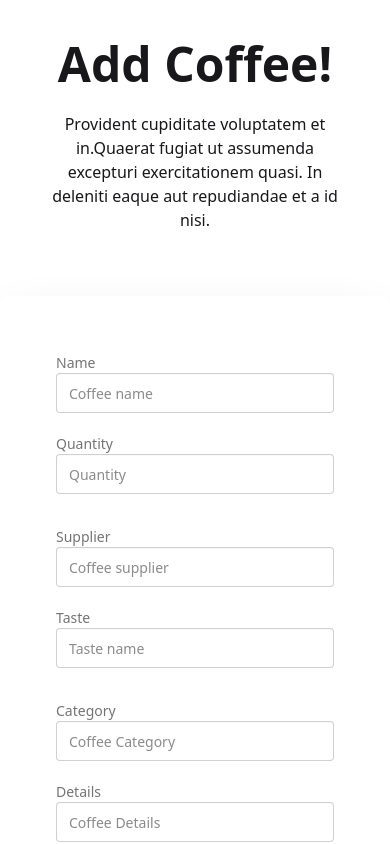
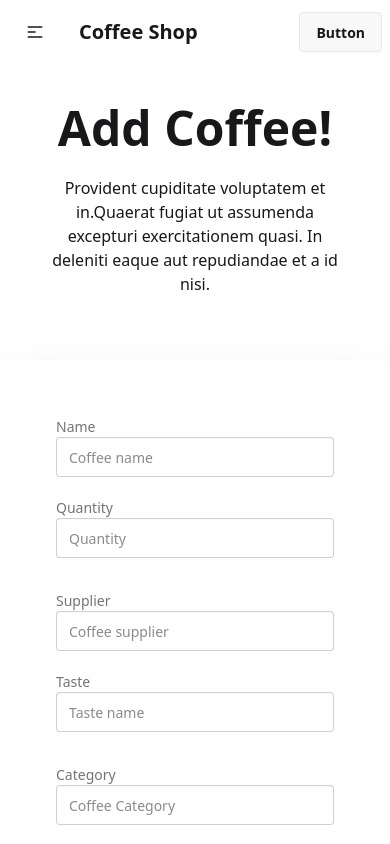
Before and after one commit to Sakif-Hridoy/Coffee-Store-Node-CRUD-Client, a React (Vite) app: page /addCoffee in a window 390 px wide. Shown: the top 844 px of the page. Built offline with nearby package versions, Linux system fonts and the light colour scheme.

Commit message:
modify pages with previous data

```diff
--- a/src/App.jsx
+++ b/src/App.jsx
@@ -1,28 +1,35 @@
-import { useState } from "react";
-
-import "./App.css";
-import { Outlet, useLoaderData } from "react-router-dom";
-import CoffeeCard from "./CoffeeCard";
+import { useState } from 'react'
+import reactLogo from './assets/react.svg'
+import viteLogo from '/vite.svg'
+import './App.css'
 
 function App() {
-  const loadedCoffees = useLoaderData();
-  const [coffees, setCoffees] = useState(loadedCoffees);
+  const [count, setCount] = useState(0)
 
   return (
-    <div className='m-20'>
-      <h1 className='text-6xl text-center my-20 text-purple-600'>Hot Hot Cold Coffee: {coffees.length}</h1>
-      <div className='grid md:grid-cols-2 gap-4'>
-        {
-          coffees.map(coffee => <CoffeeCard
-            key={coffee._id}
-            coffee={coffee}
-            coffees={coffees}
-            setCoffees={setCoffees}
-          ></CoffeeCard>)
-        }
+    <>
+      <div>
+        <a href="https://vite.dev" target="_blank">
+          <img src={viteLogo} className="logo" alt="Vite logo" />
+        </a>
+        <a href="https://react.dev" target="_blank">
+          <img src={reactLogo} className="logo react" alt="React logo" />
+        </a>
       </div>
-    </div>
+      <h1>Vite + React</h1>
+      <div className="card">
+        <button onClick={() => setCount((count) => count + 1)}>
+          count is {count}
+        </button>
+        <p>
+          Edit <code>src/App.jsx</code> and save to test HMR
+        </p>
+      </div>
+      <p className="read-the-docs">
+        Click on the Vite and React logos to learn more
+      </p>
+    </>
   )
 }
 
-export default App;
+export default App
--- a/src/components/AddCoffee.jsx
+++ b/src/components/AddCoffee.jsx
@@ -1,7 +1,9 @@
 import React from "react";
+import { useNavigate } from "react-router-dom";
 import Swal from 'sweetalert2'
 
 const AddCoffee = () => {
+  const navigate = useNavigate();
   const handleAddCoffee = (event) => {
     event.preventDefault();
 
@@ -41,6 +43,7 @@ const AddCoffee = () => {
                 confirmButtonText: 'Cool'
               })
         }
+        navigate('/');
     })
   };
   return (
--- a/src/CoffeeCard.jsx
+++ b/src/components/Coffee.jsx
@@ -1,7 +1,7 @@
 import { Link } from "react-router-dom";
 import Swal from "sweetalert2";
 
-const CoffeeCard = ({ coffee, coffees, setCoffees }) => {
+const Coffee = ({ coffee, loadedCoffees, setLoadedCoffees }) => {
   const { _id, name, quantity, supplier, taste, photo } = coffee;
 
   const handleDelete = (_id) => {
@@ -22,8 +22,8 @@ const CoffeeCard = ({ coffee, coffees, setCoffees }) => {
           .then((data) => {
             if (data.deletedCount > 0) {
               Swal.fire("Deleted!", "Your Coffee has been deleted.", "success");
-              const remaining = coffees.filter((cof) => cof._id !== _id);
-              setCoffees(remaining);
+              const remaining = loadedCoffees.filter((cof) => cof._id !== _id);
+              setLoadedCoffees(remaining);
             }
           });
       }
@@ -63,4 +63,4 @@ const CoffeeCard = ({ coffee, coffees, setCoffees }) => {
   );
 };
 
-export default CoffeeCard;
+export default Coffee;
--- /dev/null
+++ b/src/components/Header.jsx
@@ -0,0 +1,50 @@
+import React from 'react';
+import { NavLink } from 'react-router-dom';
+
+const Header = () => {
+
+    const links = <>
+        <li><NavLink to="/">Home</NavLink></li>
+        <li><NavLink to="/addCoffee">Add Coffee</NavLink></li>
+
+    </>
+
+    return (
+        <div className="navbar bg-base-100">
+            <div className="navbar-start">
+                <div className="dropdown">
+                    <div tabIndex={0} role="button" className="btn btn-ghost lg:hidden">
+                        <svg
+                            xmlns="http://www.w3.org/2000/svg"
+                            className="h-5 w-5"
+                            fill="none"
+                            viewBox="0 0 24 24"
+                            stroke="currentColor">
+                            <path
+                                strokeLinecap="round"
+                                strokeLinejoin="round"
+                                strokeWidth="2"
+                                d="M4 6h16M4 12h8m-8 6h16" />
+                        </svg>
+                    </div>
+                    <ul
+                        tabIndex={0}
+                        className="menu menu-sm dropdown-content bg-base-100 rounded-box z-[1] mt-3 w-52 p-2 shadow">
+                        {links}
+                    </ul>
+                </div>
+                <a className="btn btn-ghost text-xl">Coffee Shop</a>
+            </div>
+            <div className="navbar-center hidden lg:flex">
+                <ul className="menu menu-horizontal px-1">
+                    {links}
+                </ul>
+            </div>
+            <div className="navbar-end">
+                <a className="btn">Button</a>
+            </div>
+        </div>
+    );
+};
+
+export default Header;
--- /dev/null
+++ b/src/components/Home.jsx
@@ -0,0 +1,30 @@
+import React, { useState } from 'react';
+import { useLoaderData } from 'react-router-dom';
+import Coffee from './Coffee';
+
+const Home = () => {
+
+    const coffees = useLoaderData();
+
+    // better use tanstack query or similar packages
+    const [loadedCoffees, setLoadedCoffees] = useState(coffees);
+
+    return (
+        <div>
+            <h2 className='text-4xl font-bold text-center m-8'>Welcome To Coffee Shop</h2>
+
+            <div className='grid grid-cols-1 lg:grid-cols-2 gap-8'>
+                {
+                    loadedCoffees.map(coffee => <Coffee
+                        coffee={coffee}
+                        loadedCoffees={loadedCoffees}
+                        setLoadedCoffees={setLoadedCoffees}
+                        key={coffee._id}
+                    ></Coffee>)
+                }
+            </div>
+        </div>
+    );
+};
+
+export default Home;
--- /dev/null
+++ b/src/components/Layout.jsx
@@ -0,0 +1,14 @@
+import React from 'react';
+import { Outlet } from 'react-router-dom';
+import Header from './Header';
+
+const Layout = () => {
+    return (
+        <div className='max-w-6xl mx-auto'>
+            <Header></Header>
+            <Outlet></Outlet>
+        </div>
+    );
+};
+
+export default Layout;
--- a/src/main.jsx
+++ b/src/main.jsx
@@ -4,23 +4,31 @@ import { createBrowserRouter, RouterProvider } from "react-router-dom";
 import App from "./App";
 import AddCoffee from "./components/AddCoffee";
 import UpdateCoffee from "./components/UpdateCoffee";
+import Layout from "./components/Layout";
+import Home from "./components/Home";
 
 
 const router = createBrowserRouter([
   {
-    path:"/",
-    element:<App></App>,
-    loader:()=> fetch('http://localhost:5000/coffee')
+    path: "/",
+    element: <Layout></Layout>,
+    children: [
+      {
+        path: '/',
+        element: <Home></Home>,
+        loader: () => fetch('http://localhost:5000/coffee')
+      },
+      {
+        path: 'addCoffee',
+        element: <AddCoffee></AddCoffee>
+      },
+      {
+        path: 'updateCoffee/:id',
+        element: <UpdateCoffee></UpdateCoffee>,
+        loader: ({ params }) => fetch(`http://localhost:5000/coffee/${params.id}`)
+      }
+    ]
   },
-  {
-    path:"addCoffee",
-    element:<AddCoffee></AddCoffee>
-  },
-  {
-    path:"updateCoffee/:id",
-    element:<UpdateCoffee></UpdateCoffee>,
-    loader:({params})=> fetch(`http://localhost:5000/coffee/${params.id}`)
-  }
 ]);
 
 ReactDOM.createRoot(document.getElementById("root")).render(
```
